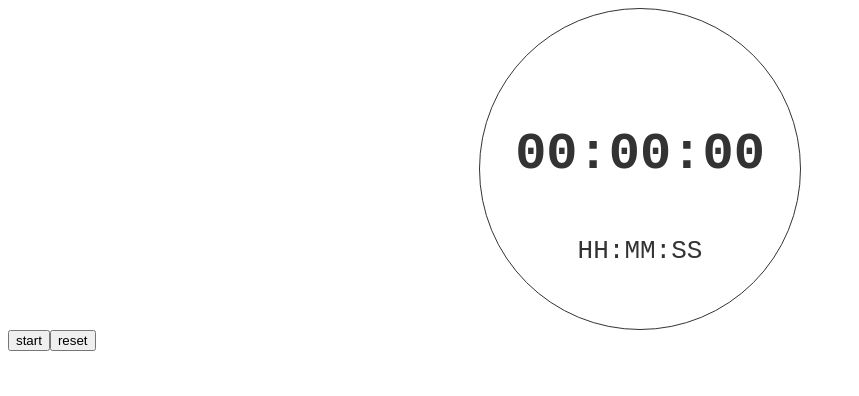
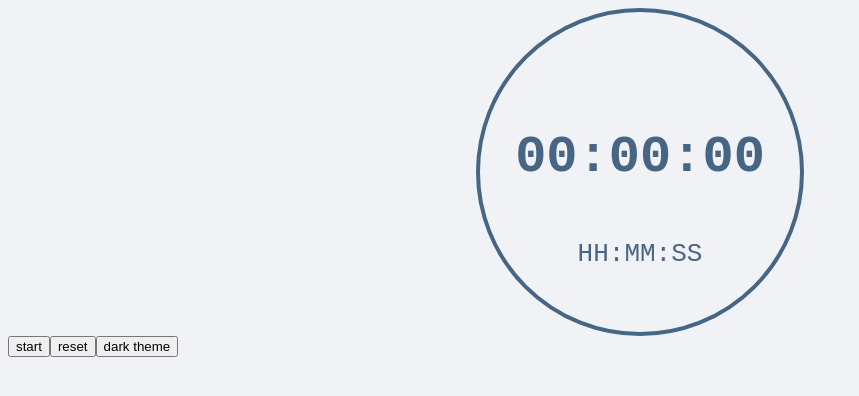
Before and after one commit to wmik/simple-timer, a React (Create React App) app: page / in a window 1280 px wide. Shown: the top 396 px of the page, without its empty margins (0-859 px from the left). Built offline with nearby package versions, Linux system fonts and the light colour scheme.

Commit message:
feat: theming
- Setup styled components
- Add alternate themes (dark,light)

```diff
--- a/package.json
+++ b/package.json
@@ -7,7 +7,8 @@
   "dependencies": {
     "react": "16.12.0",
     "react-dom": "16.12.0",
-    "react-scripts": "3.0.1"
+    "react-scripts": "3.0.1",
+    "styled-components": "4.4.1"
   },
   "devDependencies": {
     "typescript": "3.3.3"
--- a/src/App.js
+++ b/src/App.js
@@ -1,9 +1,41 @@
 import React from "react";
+import styled, { ThemeProvider, createGlobalStyle } from "styled-components";
 
 const MINUTES = 60;
 const HOURS = MINUTES * 60;
 
-export default function App() {
+const darkTheme = {
+  color: "hsl(210, 50%, 20%)",
+  bgColor: "hsl(210, 20%, 45%)"
+};
+
+const lightTheme = {
+  color: "hsl(210, 30%, 40%)",
+  bgColor: "hsl(210, 20%, 95%)"
+};
+
+const GlobalStyle = createGlobalStyle`
+body {
+   background-color: ${props => props.theme.bgColor};
+   transition: all 0.3s ease-in-out;
+}
+`;
+
+const TimerDisplay = styled.section`
+  text-align: center;
+  font-family: monospace;
+  color: ${props => props.theme.color};
+  border: 4px solid ${props => props.theme.color};
+  border-radius: 50%;
+  height: 320px;
+  width: 320px;
+  margin: 0 auto;
+  display: flex;
+  flex-direction: column;
+  justify-content: center;
+`;
+
+function TimerApp({ lightMode, setLightMode }) {
   const [active, setActive] = React.useState(false);
   const [seconds, setSeconds] = React.useState(0);
   const renderSeconds = (seconds % MINUTES).toLocaleString("en-US", {
@@ -29,21 +61,7 @@ export default function App() {
   });
   return (
     <article>
-      <section
-        style={{
-          textAlign: "center",
-          fontFamily: "monospace",
-          color: "#333",
-          border: "1px solid #333",
-          borderRadius: "50%",
-          height: 320,
-          width: 320,
-          margin: "0 auto",
-          display: "flex",
-          flexDirection: "column",
-          justifyContent: "center"
-        }}
-      >
+      <TimerDisplay>
         <header>
           <h1 style={{ fontSize: "4em" }}>
             {renderHours}:{renderMinutes}:{renderSeconds}
@@ -52,13 +70,26 @@ export default function App() {
         <footer>
           <p style={{ fontSize: "2em", margin: 0 }}>HH:MM:SS</p>
         </footer>
-      </section>
+      </TimerDisplay>
       <button type="button" onClick={() => setActive(!active)}>
         {active ? "pause" : "start"}
       </button>
       <button type="reset" onClick={() => setSeconds(0)}>
         reset
       </button>
+      <button type="button" onClick={() => setLightMode(!lightMode)}>
+        {lightMode ? "dark" : "light"} theme
+      </button>
     </article>
   );
 }
+
+export default function App() {
+  const [lightMode, setLightMode] = React.useState(true);
+  return (
+    <ThemeProvider theme={lightMode ? lightTheme : darkTheme}>
+      <GlobalStyle />
+      <TimerApp setLightMode={setLightMode} lightMode={lightMode} />
+    </ThemeProvider>
+  );
+}
```
